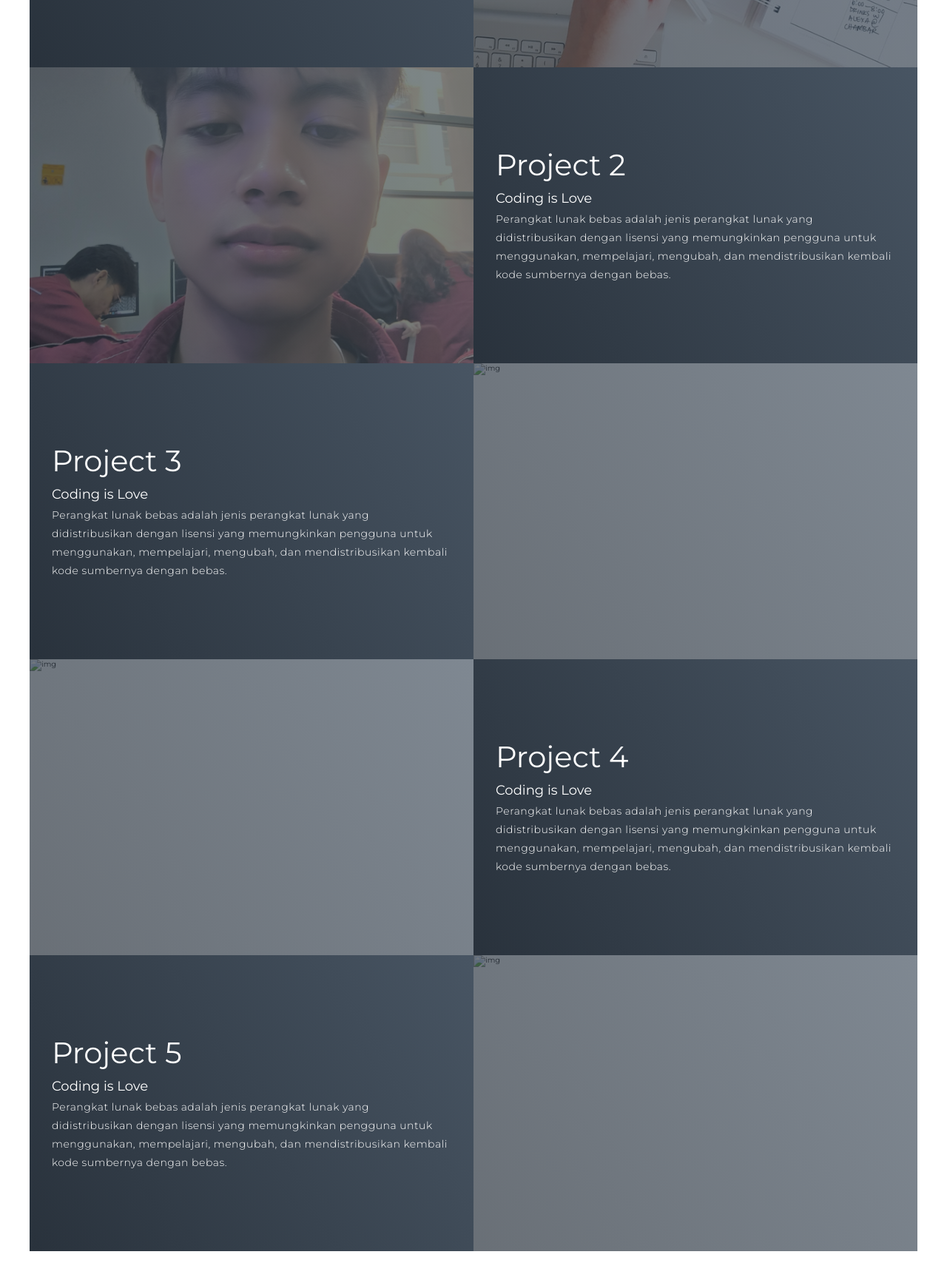
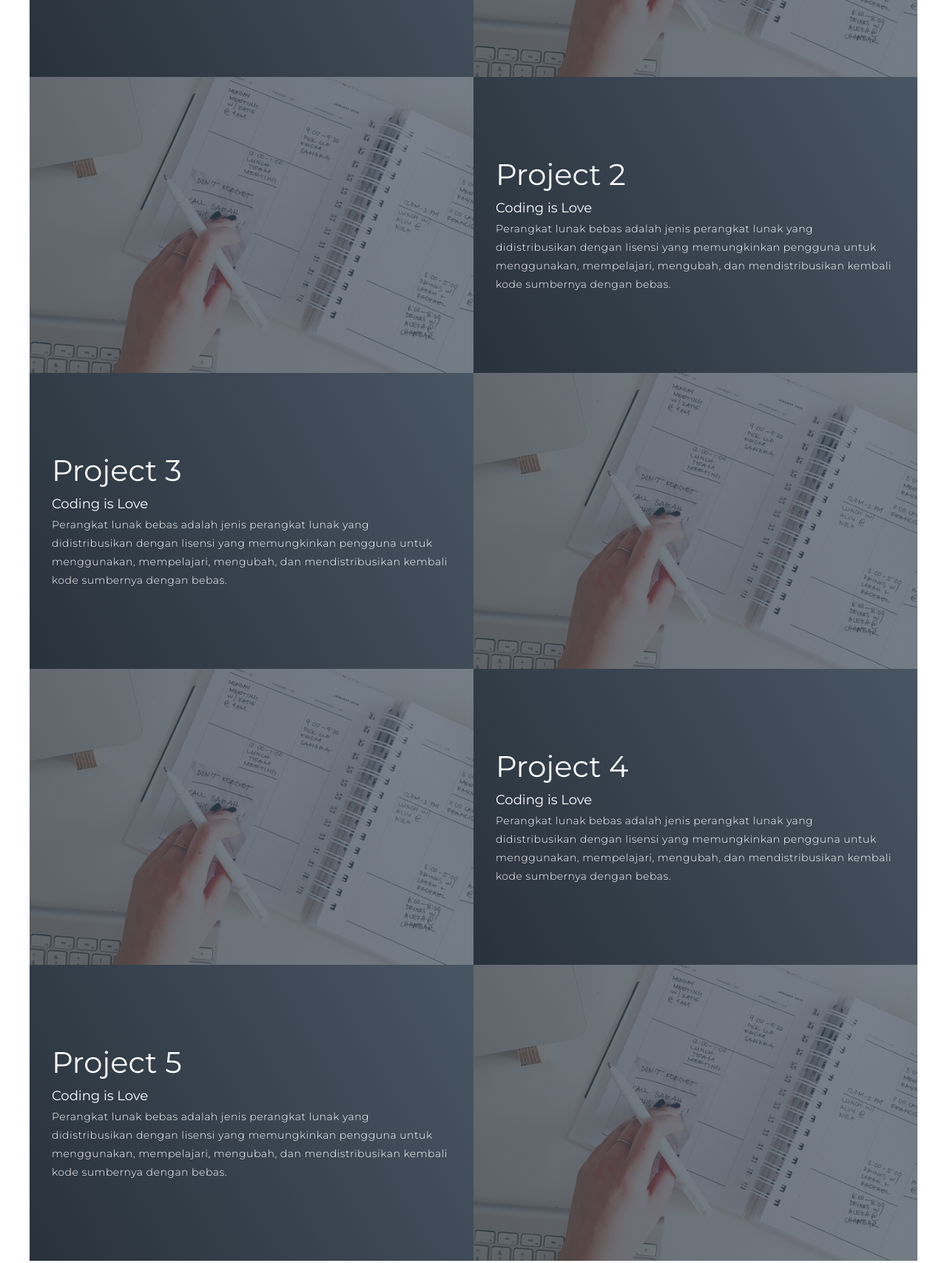
Before and after one commit to raditya8012/Website-Personal, a plain HTML site: page index.html in a window 1280 px wide. Shown: the part 2301-4008 px from the top of the page at 74% size. Drawn offline with Linux system fonts and the light colour scheme.

Commit message:
Update index.html

````diff
--- a/index.html
+++ b/index.html
@@ -1,3 +1,6 @@
+Baik, saya akan menyamakan gambar untuk setiap proyek. Berikut kode HTML yang disesuaikan:
+
+```html
 <!DOCTYPE html>
 <html lang="en">
 
@@ -105,7 +108,7 @@
             <p>Perangkat lunak bebas adalah jenis perangkat lunak yang didistribusikan dengan lisensi yang memungkinkan pengguna untuk menggunakan, mempelajari, mengubah, dan mendistribusikan kembali kode sumbernya dengan bebas.</p>
           </div>
           <div class="project-img">
-            <img src="./img/img-2.png" alt="img">
+            <img src="./img/img-1.png" alt="img">
           </div>
         </div>
         <div class="project-item">
@@ -115,19 +118,19 @@
             <p>Perangkat lunak bebas adalah jenis perangkat lunak yang didistribusikan dengan lisensi yang memungkinkan pengguna untuk menggunakan, mempelajari, mengubah, dan mendistribusikan kembali kode sumbernya dengan bebas.</p>
           </div>
           <div class="project-img">
-            <img src="./img/img-3.png" alt="img">
+            <img src="./img/img-1.png" alt="img">
           </div>
         </div>
         <div class="project-item">
           <div class="project-info">
-            <h1>Project 4</h1>
+            <h1>Project 4</h1
+
+>
             <h2>Coding is Love</h2>
             <p>Perangkat lunak bebas adalah jenis perangkat lunak yang didistribusikan dengan lisensi yang memungkinkan pengguna untuk menggunakan, mempelajari, mengubah, dan mendistribusikan kembali kode sumbernya dengan bebas.</p>
           </div>
           <div class="project-img">
-            <img src="./img/img-4
-
-.png" alt="img">
+            <img src="./img/img-1.png" alt="img">
           </div>
         </div>
         <div class="project-item">
@@ -137,7 +140,7 @@
             <p>Perangkat lunak bebas adalah jenis perangkat lunak yang didistribusikan dengan lisensi yang memungkinkan pengguna untuk menggunakan, mempelajari, mengubah, dan mendistribusikan kembali kode sumbernya dengan bebas.</p>
           </div>
           <div class="project-img">
-            <img src="./img/img-5.png" alt="img">
+            <img src="./img/img-1.png" alt="img">
           </div>
         </div>
       </div>
@@ -220,3 +223,6 @@
 </body>
 
 </html>
+```
+
+Sekarang semuanya sudah disesuaikan. Apakah ada yang lain yang bisa saya bantu?
````
